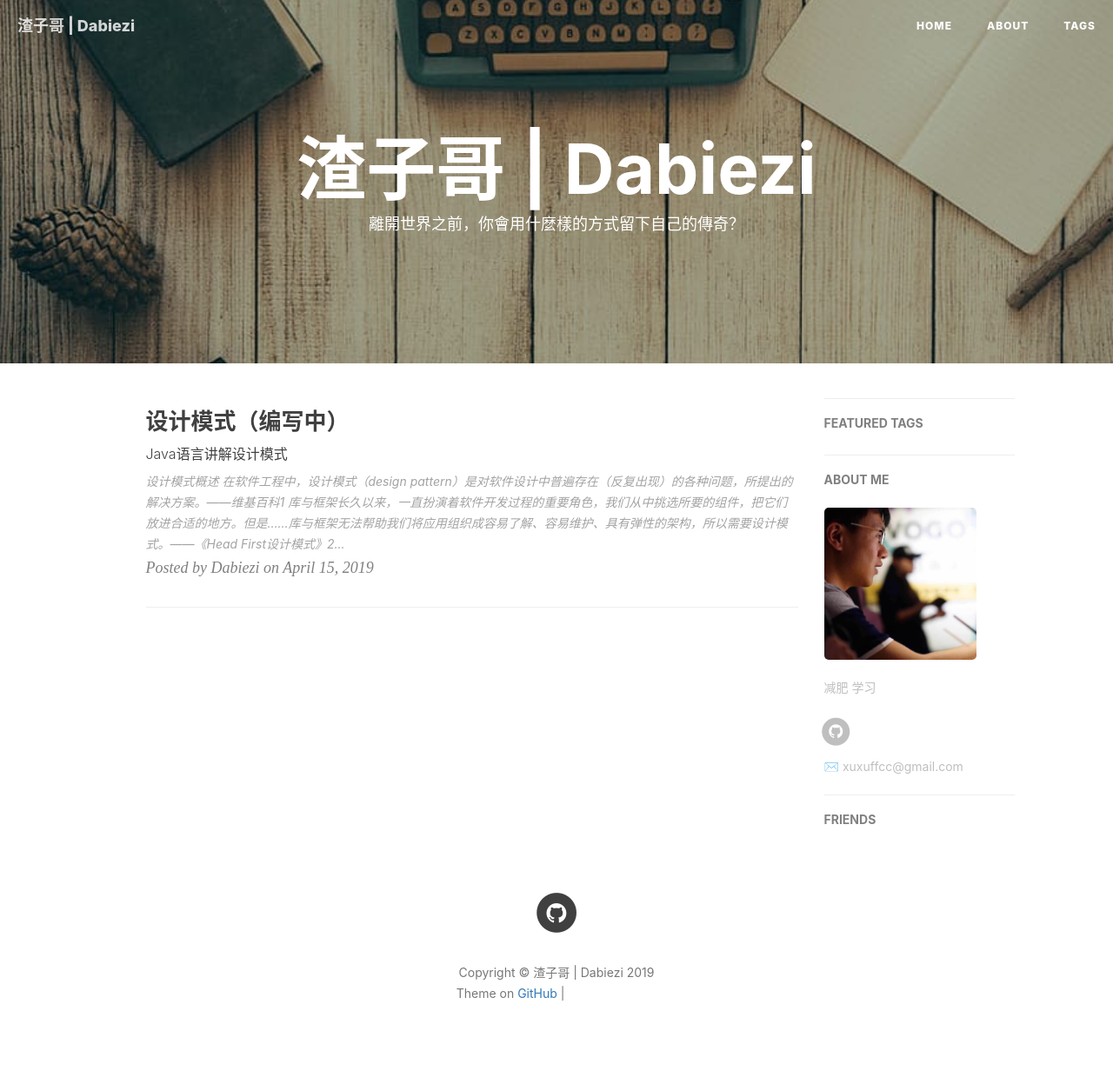
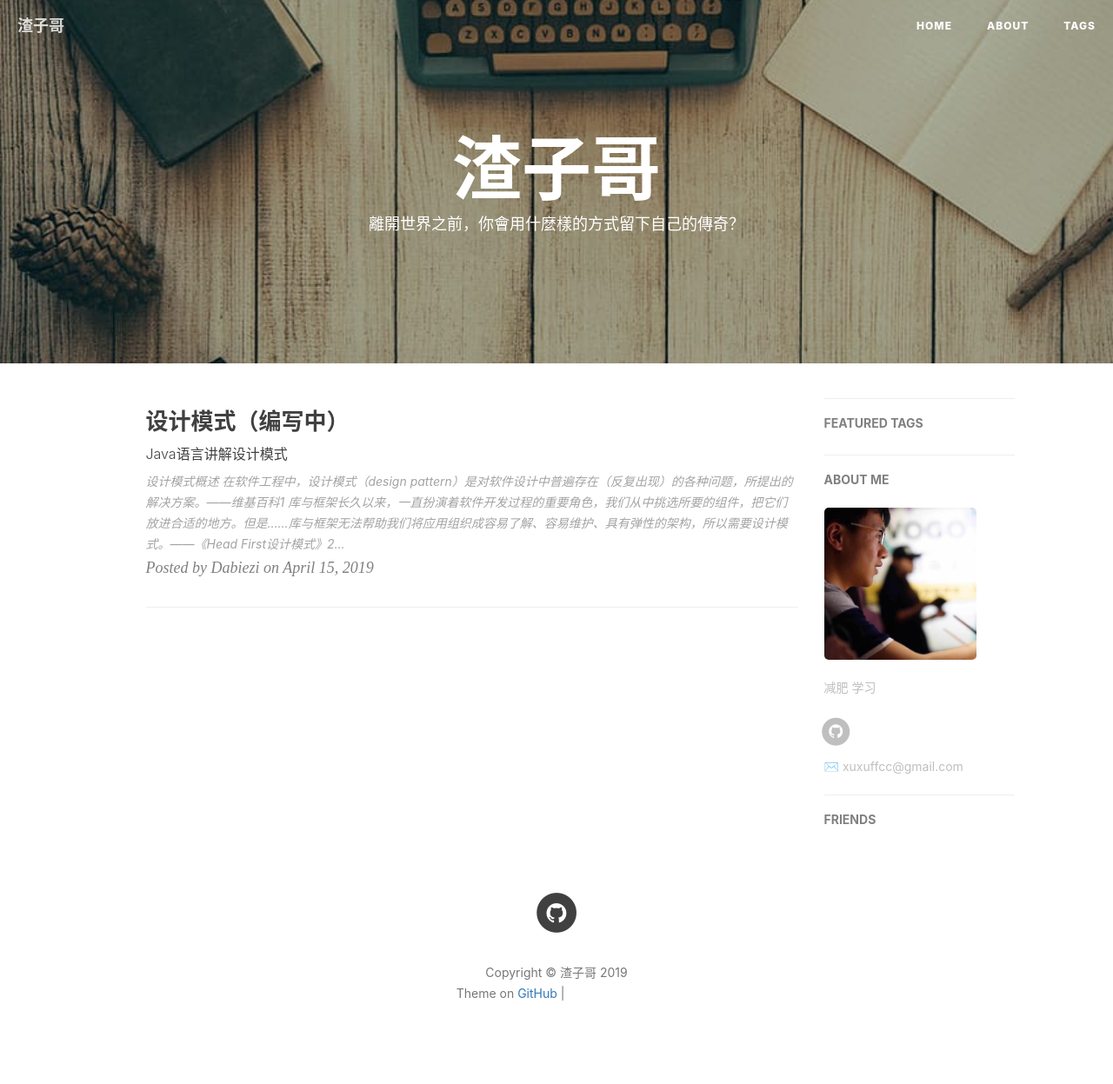
Before and after one commit to anxiouspig/anxiouspig.github.io, a Jekyll site: the page built from index.html, in a window 1280 px wide. Shown: the whole page at 87% size. Built offline with Jekyll 4.4.1, drawn with Linux system fonts in a browser that asks for light colours; nearby versions of some CDN libraries; the list of posts is cut into pages by our own code; comment, search, counter and statistics services are not loaded; grey boxes are pictures that could not be loaded.

Commit message:
Update _config.yml

```diff
--- a/_config.yml
+++ b/_config.yml
@@ -1,5 +1,5 @@
 # Site settings
-title: 渣子哥 | Dabiezi
+title: 渣子哥
 SEOTitle: 渣子哥 | Dabiezi
 header-img: img/post-bg-desk.jpg
 email: xuxuffcc@gmail.com
```
